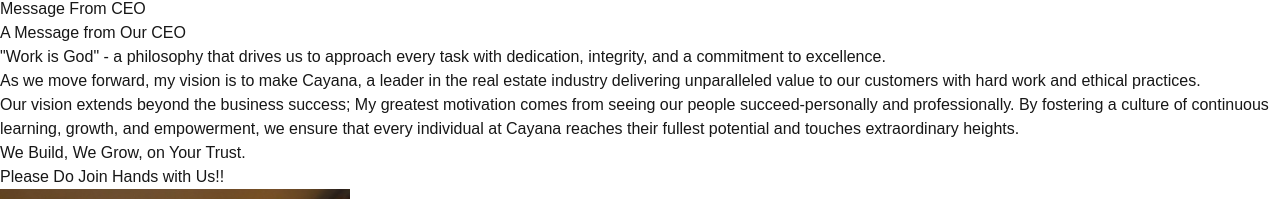
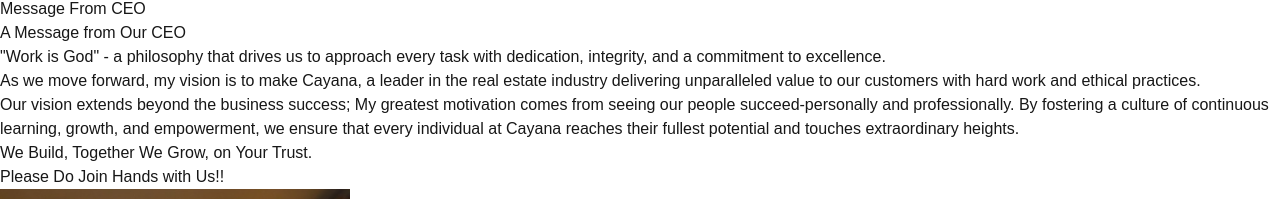
Before and after one commit to cayanainfratechsite-pixel/cayana, a Next.js app: page /about in a window 1280 px wide. Shown: the part 1717-1916 px from the top of the page. Built offline with nearby package versions, Linux system fonts and the light colour scheme.

Commit message:
change about us ceo message

```diff
--- a/src/app/about/page.tsx
+++ b/src/app/about/page.tsx
@@ -3,7 +3,6 @@ import ContentPage from "@/components/AboutPage/ContentPage";
 import MissionVision from "@/components/AboutPage/MissionVision";
 import CorporateEthics from "@/components/AboutPage/CorporateEthics";
 import OurLeadershipTeam from "@/components/AboutPage/OurLeadershipTeam";
-import TeamGrid from "@/components/AboutPage/TeamGrid";
 import OurLeadershipTeamCMO from "@/components/AboutPage/OurLeadershipTeamCMO";
 
 export default function AboutUsPage() {
--- a/src/components/AboutPage/OurLeadershipTeamCMO.tsx
+++ b/src/components/AboutPage/OurLeadershipTeamCMO.tsx
@@ -48,7 +48,7 @@ const OurLeadershipTeamCMO: React.FC = () => {
             Our vision extends beyond the business success; My greatest motivation comes from seeing our people succeed-personally and professionally. By fostering a culture of continuous learning, growth, and empowerment, we ensure that every individual at Cayana reaches their fullest potential and touches extraordinary heights.
             </p>
             <p className="text-zinc-900 text-lg leading-relaxed mb-6">
-            We Build, We Grow, on Your Trust.
+            We Build, Together We Grow, on Your Trust.
             </p>
             <p className="text-zinc-900 text-lg leading-relaxed mb-6">
             Please Do Join Hands with Us!!
```
